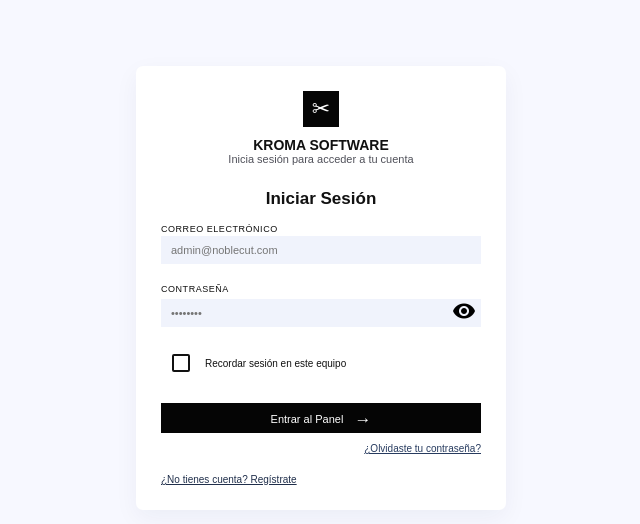
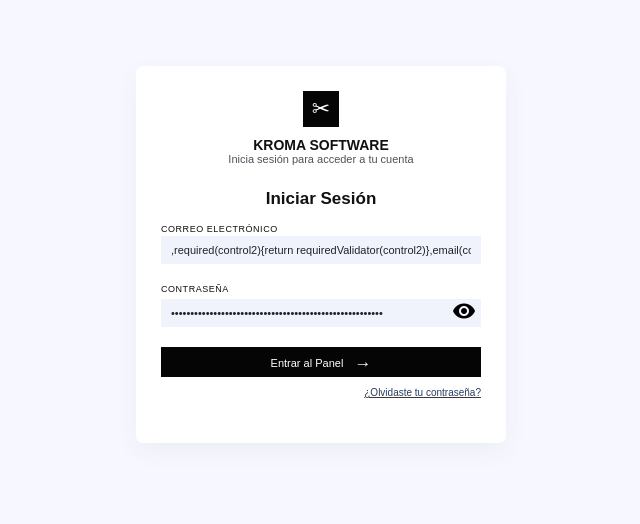
Before and after one commit to Netsolca-ve/KromaSoftwareFront, an Angular app: page /login in a window 1280 px wide. Shown: the top 524 px of the page, without its empty margins (344-984 px from the left). Built offline with nearby package versions, Linux system fonts and the light colour scheme.

Commit message:
el front funca

```diff
--- /dev/null
+++ b/src/app/@core/services/auth.ts
@@ -0,0 +1,27 @@
+import { Injectable, inject} from '@angular/core';
+import { environments } from '../../../environments/environments';
+import { HttpClient } from '@angular/common/http';
+import { tap } from 'rxjs';
+
+@Injectable({ providedIn: 'root' })
+export class Auth {
+    private api = environments.baseUrl;
+    private http = inject(HttpClient);
+
+    login(credentials: { correo: string; contrasena: string }) {
+        return this.http.post(`${this.api}/auth/login`, credentials).pipe(
+         tap((response: any) => {
+            if(response && response.token) {
+                localStorage.setItem('token', response.accessToken);
+                localStorage.setItem('usuario', JSON.stringify(response.user));
+            }
+          })
+        );
+    }
+
+    logout(): void {
+    localStorage.removeItem('token');
+    localStorage.removeItem('usuario');
+  }
+
+}
--- a/src/app/app.config.ts
+++ b/src/app/app.config.ts
@@ -1,12 +1,13 @@
 import { ApplicationConfig, provideBrowserGlobalErrorListeners } from '@angular/core';
 import { provideRouter } from '@angular/router';
-import { provideHttpClient } from '@angular/common/http';
+import { provideHttpClient, withInterceptors } from '@angular/common/http';
 import { routes } from './app.routes';
+import { authInterceptor } from './@core/interceptors/auth.interceptor';
 
 export const appConfig: ApplicationConfig = {
   providers: [
     provideBrowserGlobalErrorListeners(),
     provideRouter(routes),
-    provideHttpClient(),
+    provideHttpClient(withInterceptors([authInterceptor]),),
   ]
 };
--- a/src/app/pages/login/login.html
+++ b/src/app/pages/login/login.html
@@ -2,7 +2,7 @@
   <header class="topbar"></header>
 
   <section class="login-content">
-    <form class="login-card" (ngSubmit)="login()">
+    <form [formGroup]="loginForm" class="login-card" (ngSubmit)="onLogin()">
       <div class="brand-mark">✂</div>
       <div class="brand-name">KROMA SOFTWARE</div>
       <div class="subtitle">Inicia sesión para acceder a tu cuenta</div>
@@ -15,7 +15,7 @@
         name="email"
         type="email"
         placeholder="admin@noblecut.com"
-        [(ngModel)]="email"
+        formControlName="correo"
       />
 
       <div class="password-heading">
@@ -28,7 +28,7 @@
           name="password"
           [type]="showPassword ? 'text' : 'password'"
           placeholder="••••••••"
-          [(ngModel)]="password"
+          formControlName="contrasena"
         />
 
         <button type="button" class="show-password" (click)="showPassword = !showPassword">
@@ -39,9 +39,9 @@
 
 
       </div>
-      <mat-checkbox class="remember" name="rememberSession" [(ngModel)]="rememberSession">
+      <!-- <mat-checkbox  [ngModelOptions]="{ standalone: true }" class="remember" name="rememberSession" [(ngModel)]="rememberSession">
         Recordar sesión en este equipo
-      </mat-checkbox>
+      </mat-checkbox> -->
 
       @if (errorMessage) {
         <p class="error-message">{{ errorMessage }}</p>
@@ -52,9 +52,7 @@
       <div class="forgot-password">
         <a href="#">¿Olvidaste tu contraseña?</a>
       </div>
-      <div class="register">
-        <a href="register">¿No tienes cuenta? Regístrate</a>
-      </div>
+
     </form>
   </section>
 </main>
--- a/src/app/pages/login/login.ts
+++ b/src/app/pages/login/login.ts
@@ -1,12 +1,13 @@
-import { Component } from '@angular/core';
-import { FormsModule } from '@angular/forms';
+import { Component, inject } from '@angular/core';
+import { FormBuilder, FormsModule, ReactiveFormsModule } from '@angular/forms';
 import { MatButtonModule } from '@angular/material/button';
 import { MatCheckboxModule } from '@angular/material/checkbox';
 import { MatFormFieldControl, MatFormFieldModule } from '@angular/material/form-field';
 import { MatIconModule } from '@angular/material/icon';
 import { MatInputModule } from '@angular/material/input';
 import { Router } from '@angular/router';
-
+import { Auth } from '../../@core/services/auth';
+import { Validators } from '@angular/forms';
 @Component({
   imports: [
     FormsModule,
@@ -15,48 +16,50 @@
     MatInputModule,
     MatButtonModule,
     MatCheckboxModule,
-  ],
+    ReactiveFormsModule
+],
   selector: 'app-login',
   styleUrl: './login.scss',
   templateUrl: './login.html',
 })
 export class Login {
-  email = '';
-  password = '';
+ private fb = inject(FormBuilder);
+ private authService = inject(Auth);
+ private router = inject(Router);
+   confirmPassword = '';
   showPassword = false;
   errorMessage = '';
   rememberSession = false;
 
-  constructor(private router: Router) {
-    this.email = localStorage.getItem('rememberedEmail') ?? '';
-    this.rememberSession =
-      localStorage.getItem('rememberSession') === 'true';
-  }
 
-  login(): void {
-    this.errorMessage = '';
 
-    if (!this.email || !this.password) {
-      this.errorMessage = 'Completa tu correo y contraseña.';
-      return;
-    }
 
-    if (
-      this.email === 'admin@kromasoft.com' &&
-      this.password === '123456'
-    ) {
-      if (this.rememberSession) {
-        localStorage.setItem('rememberedEmail', this.email);
-        localStorage.setItem('rememberSession', 'true');
-      } else {
-        localStorage.removeItem('rememberedEmail');
-        localStorage.removeItem('rememberSession');
-      }
+ loginForm = this.fb.group({
 
-      this.router.navigate(['/home']);
-      return;
-    }
+  correo:[ ['', Validators.required, Validators.email]],
+  contrasena: [['', Validators.required]],
 
-    this.errorMessage = 'El correo o la contraseña son incorrectos.';
+ })
+
+
+ onLogin()
+{
+  if(this.loginForm.valid)
+  {
+    this.authService.login(this.loginForm.value as any).subscribe({
+      next: (response) => {
+        console.log('Login successful:', response);
+        this.router.navigate(['/home']);
+      },
+      error: (error) => {
+        console.error('Login failed:', error);
+        this.router.navigate(['/login']);
+      },
+    })
+
   }
 }
+
+
+
+}
--- a/src/app/pages/register/register.html
+++ b/src/app/pages/register/register.html
@@ -2,35 +2,27 @@
   <header class="topbar"></header>
 
   <section class="login-content">
-    <form class="login-card" [formGroup]="RegisterForm" (ngSubmit)="RegisterForm.submit()">
+    <form class="login-card" [formGroup]="RegisterForm" (ngSubmit)="onsubmit()">
       <div class="brand-mark">✂</div>
       <div class="brand-name">KROMA SOFTWARE</div>
       <div class="subtitle">Regístrate para crear tu cuenta</div>
       <h1>Registrarse</h1>
       <div class="branch-heading"></div>
-        <label for="email">NOMBRE</label>
-      <input
-        id="nombre"
-        name="nombre"
-        type="text"
-        formControlName="nombre"
-      />
-       <label for="email">APELLIDO</label>
-      <input
-        id="apellido"
-        name="apellido"
-        type="text"
-        formControlName="apellido"
-      />
+      <label for="email">NOMBRE</label>
+      <input id="nombre" name="nombre" type="text" formControlName="nombre" />
+      <label for="email">APELLIDO</label>
+      <input id="apellido" name="apellido" type="text" formControlName="apellido" />
+
+      <label for="email">CORREO ELECTRÓNICO</label>
+      <input id="email" name="email" type="email" placeholder="admin@noblecut.com" formControlName="correo" />
+
+      <label for="telefono">TELÉFONO</label>
+      <input id="telefono" name="telefono" type="text" placeholder="telefono" formControlName="telefono" />
+
+      <label for="rol">ROL</label>
+      <input id="rol" name="rol" type="text" placeholder="rol" formControlName="rol" />
 
 
-      <label for="email">CORREO ELECTRÓNICO</label>
-      <input
-        id="email"
-        name="email"
-        type="email"
-        placeholder="admin@noblecut.com"
-      />
 
       <div class="password-heading">
         <label for="password">CONTRASEÑA</label>
@@ -40,7 +32,7 @@
         <input
           id="password"
           name="password"
-          formcontrolname="contraseña"
+          formControlName="contrasena"
           [type]="showPassword ? 'text' : 'password'"
           placeholder=""
         />
@@ -51,7 +43,7 @@
           </mat-icon>
         </button>
         <div class="password-heading">
-        <label for="confirmPassword">CONFIRMAR CONTRASEÑA</label>
+          <label for="confirmPassword">CONFIRMAR CONTRASEÑA</label>
         </div>
       </div>
 
@@ -59,20 +51,10 @@
         <input
           id="confirmPassword"
           name="confirmPassword"
-          formcontrolname="confirmPassword"
+          formControlName="confirmarContraseña"
           [type]="showPassword ? 'text' : 'password'"
           placeholder=""
-          [(ngModel)]="confirmPassword"
         />
-
-
-
-
-
-
-
-
-
       </div>
 
       @if (errorMessage) {
@@ -80,7 +62,6 @@
       }
 
       <button class="submit-button" type="submit">Crear Cuenta <span>→</span></button>
-
     </form>
   </section>
 </main>
--- a/src/app/pages/register/register.scss
+++ b/src/app/pages/register/register.scss
@@ -3,7 +3,7 @@
 }
 
 .login-page {
-  min-height: 100vh;
+  // min-height: 100vh;
   box-sizing: border-box;
   padding: 28px 10%;
   background: #f7f8ff;
--- a/src/app/pages/register/register.ts
+++ b/src/app/pages/register/register.ts
@@ -1,5 +1,12 @@
 import { Component, inject } from '@angular/core';
-import { FormBuilder, FormControl,ReactiveFormsModule, FormGroup, FormsModule, Validators } from '@angular/forms';
+import {
+  FormBuilder,
+  FormControl,
+  ReactiveFormsModule,
+  FormGroup,
+  FormsModule,
+  Validators,
+} from '@angular/forms';
 import { MatButtonModule } from '@angular/material/button';
 import { MatCheckboxModule } from '@angular/material/checkbox';
 import { MatFormFieldControl, MatFormFieldModule } from '@angular/material/form-field';
@@ -25,37 +32,44 @@
 export class Register {
   private router = inject(Router);
   private fb = inject(FormBuilder);
+  private registerService = inject(RegisterServices);
   confirmPassword = '';
   showPassword = false;
   errorMessage = '';
   rememberSession = false;
 
-      RegisterForm: FormGroup<RegisterForm> = this.fb.group({
-      Nombre: new FormControl('', [Validators.required]),
-      Apellido: new FormControl('', [Validators.required]),
-      Correo: new FormControl('', [Validators.required, Validators.email]),
-      contraseña: new FormControl('', [
-        Validators.required,
-        Validators.minLength(6),
-        Validators.maxLength(16),
-      ]),
-      ConfirmarContraseña: new FormControl('', [
-        Validators.required,
-        Validators.minLength(6),
-        Validators.maxLength(16),
-      ]),
+  RegisterForm: FormGroup<RegisterForm> = this.fb.nonNullable.group({
+    nombre: ['', [Validators.required]],
+    apellido: ['', [Validators.required]],
+    telefono: ['', [Validators.required, Validators.pattern('^[0-9]{10}$')]],
+    correo: ['', [Validators.required, Validators.email]],
+    rol: ['', [Validators.required]],
+    contrasena: ['', [Validators.required, Validators.minLength(6), Validators.maxLength(16)]],
+    confirmarContraseña: [
+      '',
+      [Validators.required, Validators.minLength(6), Validators.maxLength(16)],
+    ],
   });
+  cargarDatos() {
+    this.registerService.obtenertodoslosuser().subscribe(
+      (response) => {
+        console.log('Usuarios obtenidos:', response);
+      },
+      (error) => {
+        console.error('Error al obtener usuarios:', error);
+      },
+    );
+  }
 
+  onsubmit(): void {
+    // this.cargarDatos();
 
-
-    onsubmit() {
     const userData = this.RegisterForm.value;
-      if (userData.contraseña !== userData.ConfirmarContraseña) {
+    if (userData.contrasena !== userData.confirmarContraseña) {
       this.errorMessage = 'Las contraseñas no coinciden';
       return;
     }
-      const registerService = inject(RegisterServices);
-      registerService.registerUser(userData).subscribe(
+    this.registerService.registerUser(userData).subscribe(
       (response) => {
         console.log('Usuario registrado:', response);
         this.router.navigate(['/login']);
@@ -63,8 +77,7 @@
       (error) => {
         console.error('Error al registrar usuario:', error);
         this.errorMessage = 'Error al registrar usuario. Por favor, inténtalo de nuevo.';
-        }
+      },
     );
   }
-
 }
--- a/src/app/shared/layout/layout.html
+++ b/src/app/shared/layout/layout.html
@@ -33,6 +33,11 @@
       <a routerLink="/about">
         <mat-icon>person</mat-icon>
         <span>Empleados</span>
+      </a>
+
+      <a routerLink="/register">
+        <mat-icon>ballot</mat-icon>
+        <span>Resgitro de usuarios</span>
       </a>
     </nav>
 
```
Also changed, not shown: src/app/@core/interceptors/auth.interceptor.ts (added, +15 -0 lines), src/app/@core/interfaces/registerFomr.ts (+7 -5 lines), src/app/@core/services/register-services.ts (+13 -5 lines), src/app/app.routes.ts (+8 -7 lines). Lines whose indentation alone changed are shown as unchanged.
